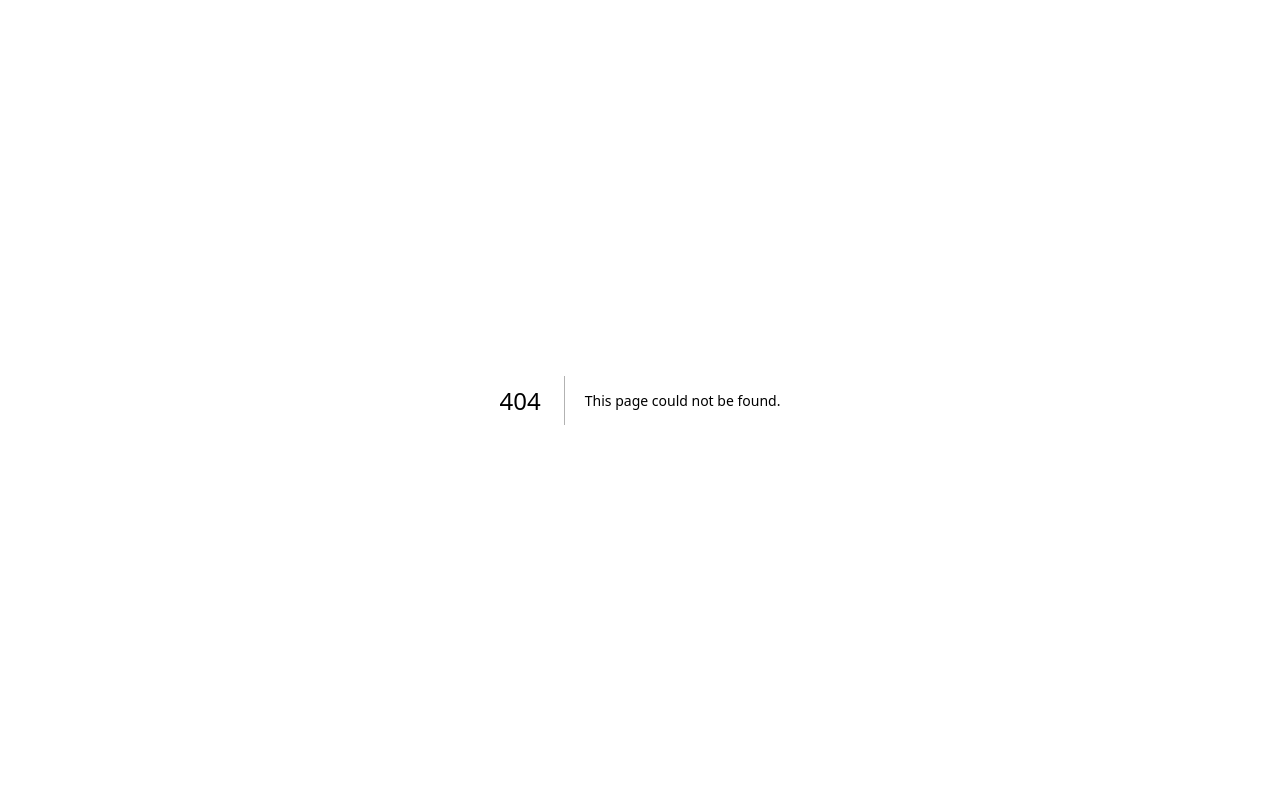
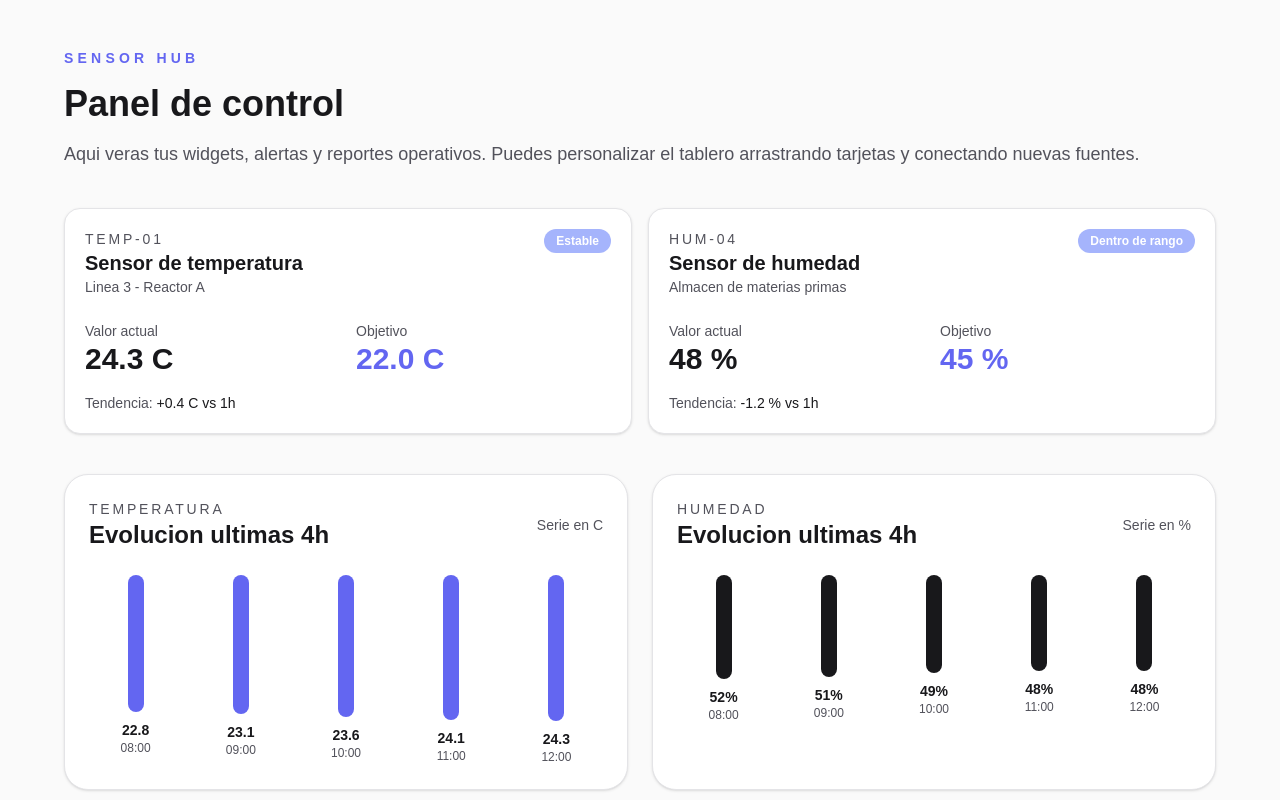
Before and after one commit to jlopezsa/sensor-hub-web, a Next.js app: page /dashboard in a window 1280 px wide. Before the commit this address had no page. Shown: the top 800 px of the page. Built offline with nearby package versions, Linux system fonts and the light colour scheme.

Commit message:
ADD: Dashboard template

```diff
--- /dev/null
+++ b/app/dashboard/page.tsx
@@ -0,0 +1,195 @@
+import { palette } from "../theme/colors";
+
+const sensors = [
+  {
+    id: "temp-01",
+    name: "Sensor de temperatura",
+    location: "Linea 3 - Reactor A",
+    value: "24.3 C",
+    target: "22.0 C",
+    trend: "+0.4 C vs 1h",
+    status: "Estable",
+  },
+  {
+    id: "hum-04",
+    name: "Sensor de humedad",
+    location: "Almacen de materias primas",
+    value: "48 %",
+    target: "45 %",
+    trend: "-1.2 % vs 1h",
+    status: "Dentro de rango",
+  },
+];
+
+const temperatureSeries = [
+  { label: "08:00", value: 22.8 },
+  { label: "09:00", value: 23.1 },
+  { label: "10:00", value: 23.6 },
+  { label: "11:00", value: 24.1 },
+  { label: "12:00", value: 24.3 },
+];
+
+const humiditySeries = [
+  { label: "08:00", value: 52 },
+  { label: "09:00", value: 51 },
+  { label: "10:00", value: 49 },
+  { label: "11:00", value: 48 },
+  { label: "12:00", value: 48 },
+];
+
+export default function Dashboard() {
+  return (
+    <div
+      className="min-h-screen px-6 py-12"
+      style={{ backgroundColor: palette.backgroundBase.hex, color: palette.textPrimary.hex }}
+    >
+      <div className="mx-auto flex max-w-6xl flex-col gap-10">
+        <header className="space-y-4 text-center md:text-left">
+          <p
+            className="text-sm font-semibold uppercase tracking-[0.3em]"
+            style={{ color: palette.accentPrimary.hex }}
+          >
+            Sensor Hub
+          </p>
+          <h1 className="text-4xl font-semibold">Panel de control</h1>
+          <p className="text-lg" style={{ color: palette.textSecondary.hex }}>
+            Aqui veras tus widgets, alertas y reportes operativos. Puedes personalizar el tablero arrastrando
+            tarjetas y conectando nuevas fuentes.
+          </p>
+        </header>
+
+        <section className="grid gap-4 md:grid-cols-2">
+          {sensors.map((sensor) => (
+            <div
+              key={sensor.id}
+              className="rounded-2xl border p-5 shadow-sm"
+              style={{
+                backgroundColor: palette.surface.hex,
+                borderColor: palette.borderSoft.hex,
+              }}
+            >
+              <div className="flex items-start justify-between">
+                <div>
+                  <p className="text-sm uppercase tracking-[0.2em]" style={{ color: palette.textSecondary.hex }}>
+                    {sensor.id}
+                  </p>
+                  <h3 className="text-xl font-semibold">{sensor.name}</h3>
+                  <p className="text-sm" style={{ color: palette.textSecondary.hex }}>
+                    {sensor.location}
+                  </p>
+                </div>
+                <span
+                  className="rounded-full px-3 py-1 text-xs font-semibold"
+                  style={{
+                    backgroundColor: palette.accentSecondary.hex,
+                    color: palette.textInverse.hex,
+                  }}
+                >
+                  {sensor.status}
+                </span>
+              </div>
+              <div className="mt-6 grid gap-4 md:grid-cols-2">
+                <div>
+                  <p className="text-sm" style={{ color: palette.textSecondary.hex }}>
+                    Valor actual
+                  </p>
+                  <p className="text-3xl font-semibold">{sensor.value}</p>
+                </div>
+                <div>
+                  <p className="text-sm" style={{ color: palette.textSecondary.hex }}>
+                    Objetivo
+                  </p>
+                  <p className="text-3xl font-semibold" style={{ color: palette.accentPrimary.hex }}>
+                    {sensor.target}
+                  </p>
+                </div>
+              </div>
+              <p className="mt-4 text-sm" style={{ color: palette.textSecondary.hex }}>
+                Tendencia: <span style={{ color: palette.textPrimary.hex }}>{sensor.trend}</span>
+              </p>
+            </div>
+          ))}
+        </section>
+
+        <section className="grid gap-6 md:grid-cols-2">
+          <div
+            className="rounded-3xl border p-6 shadow-sm"
+            style={{ backgroundColor: palette.surface.hex, borderColor: palette.borderSoft.hex }}
+          >
+            <div className="flex items-center justify-between">
+              <div>
+                <p className="text-sm uppercase tracking-[0.2em]" style={{ color: palette.textSecondary.hex }}>
+                  Temperatura
+                </p>
+                <h3 className="text-2xl font-semibold">Evolucion ultimas 4h</h3>
+              </div>
+              <span className="text-sm" style={{ color: palette.textSecondary.hex }}>
+                Serie en C
+              </span>
+            </div>
+            <div className="mt-6 flex gap-3">
+              {temperatureSeries.map((point) => (
+                <div key={point.label} className="flex-1 text-center">
+                  <div
+                    className="mx-auto w-4 rounded-full"
+                    style={{
+                      height: `${point.value * 6}px`,
+                      backgroundColor: palette.accentPrimary.hex,
+                    }}
+                  />
+                  <p className="mt-2 text-sm font-semibold">{point.value.toFixed(1)}</p>
+                  <p className="text-xs" style={{ color: palette.textSecondary.hex }}>
+                    {point.label}
+                  </p>
+                </div>
+              ))}
+            </div>
+          </div>
+
+          <div
+            className="rounded-3xl border p-6 shadow-sm"
+            style={{ backgroundColor: palette.surface.hex, borderColor: palette.borderSoft.hex }}
+          >
+            <div className="flex items-center justify-between">
+              <div>
+                <p className="text-sm uppercase tracking-[0.2em]" style={{ color: palette.textSecondary.hex }}>
+                  Humedad
+                </p>
+                <h3 className="text-2xl font-semibold">Evolucion ultimas 4h</h3>
+              </div>
+              <span className="text-sm" style={{ color: palette.textSecondary.hex }}>
+                Serie en %
+              </span>
+            </div>
+            <div className="mt-6 flex gap-3">
+              {humiditySeries.map((point) => (
+                <div key={point.label} className="flex-1 text-center">
+                  <div
+                    className="mx-auto w-4 rounded-full"
+                    style={{
+                      height: `${point.value * 2}px`,
+                      backgroundColor: palette.actionDark.hex,
+                    }}
+                  />
+                  <p className="mt-2 text-sm font-semibold">{point.value.toFixed(0)}%</p>
+                  <p className="text-xs" style={{ color: palette.textSecondary.hex }}>
+                    {point.label}
+                  </p>
+                </div>
+              ))}
+            </div>
+          </div>
+        </section>
+
+        <div className="rounded-3xl border px-6 py-6" style={{ borderColor: palette.borderSoft.hex }}>
+          <p className="text-sm uppercase tracking-[0.2em]" style={{ color: palette.textSecondary.hex }}>
+            Proximo paso
+          </p>
+          <p className="mt-2 text-lg" style={{ color: palette.textPrimary.hex }}>
+            Integra tu primera fuente de datos desde el menu lateral para comenzar a poblar el dashboard.
+          </p>
+        </div>
+      </div>
+    </div>
+  );
+}
--- a/app/page.tsx
+++ b/app/page.tsx
@@ -1,3 +1,5 @@
+import { gradients, palette } from "./theme/colors";
+
 const features = [
   {
     title: "Panel unificado",
@@ -43,70 +45,126 @@ const steps = [
 ];
 
 export default function Home() {
+  const heroGradient = `linear-gradient(180deg, ${gradients.heroBackground.stops.join(", ")})`;
+
   return (
-    <div className="min-h-screen bg-gradient-to-b from-zinc-50 via-white to-zinc-100 text-zinc-900">
+    <div
+      className="min-h-screen"
+      style={{
+        backgroundImage: heroGradient,
+        color: palette.textPrimary.hex,
+      }}
+    >
       <div className="mx-auto flex max-w-6xl flex-col gap-16 px-6 py-12 lg:py-20">
         <header className="space-y-6 text-center md:text-left">
-          <p className="text-sm font-semibold uppercase tracking-[0.3em] text-indigo-500">
+          <p
+            className="text-sm font-semibold uppercase tracking-[0.3em]"
+            style={{ color: palette.accentPrimary.hex }}
+          >
             Sensor Hub
           </p>
-          <h1 className="text-4xl font-semibold leading-tight text-zinc-900 md:text-5xl">
+          <h1 className="text-4xl font-semibold leading-tight md:text-5xl">
             Monitoriza, analiza y responde en tiempo real.
           </h1>
-          <p className="text-lg text-zinc-600 md:mx-0 md:max-w-3xl">
+          <p className="text-lg md:mx-0 md:max-w-3xl" style={{ color: palette.textSecondary.hex }}>
             Centraliza todos tus sensores industriales en un dashboard claro, detecta anomalias antes de que
             se conviertan en averias y comparte insights con tu equipo en cuestion de minutos.
           </p>
           <div className="flex flex-col gap-3 sm:flex-row sm:justify-center md:justify-start">
             <a
-              className="rounded-full bg-zinc-900 px-6 py-3 text-center text-white transition hover:bg-zinc-700"
+              className="rounded-full px-6 py-3 text-center transition hover:opacity-90"
+              style={{
+                backgroundColor: palette.actionDark.hex,
+                color: palette.textInverse.hex,
+              }}
               href="#contacto"
             >
               Solicitar demo
             </a>
             <a
-              className="rounded-full border border-zinc-300 px-6 py-3 text-center text-zinc-900 transition hover:border-zinc-900"
+              className="rounded-full border px-6 py-3 text-center transition hover:opacity-80"
+              style={{
+                borderColor: palette.borderSoft.hex,
+                color: palette.textPrimary.hex,
+              }}
               href="#features"
             >
               Ver caracteristicas
+            </a>
+            <a
+              className="rounded-full px-6 py-3 text-center transition hover:opacity-90"
+              style={{
+                backgroundColor: palette.accentPrimary.hex,
+                color: palette.textInverse.hex,
+              }}
+              href="/dashboard"
+            >
+              Ir al dashboard
             </a>
           </div>
         </header>
 
         <section id="features" className="grid gap-6 md:grid-cols-3">
           {features.map((feature) => (
-            <div key={feature.title} className="rounded-2xl border border-zinc-200 bg-white/80 p-6 shadow-sm">
-              <h3 className="text-lg font-semibold text-zinc-900">{feature.title}</h3>
-              <p className="mt-3 text-sm text-zinc-600">{feature.description}</p>
+            <div
+              key={feature.title}
+              className="rounded-2xl border p-6 shadow-sm"
+              style={{
+                backgroundColor: palette.surface.hex,
+                borderColor: palette.borderSoft.hex,
+              }}
+            >
+              <h3 className="text-lg font-semibold">{feature.title}</h3>
+              <p className="mt-3 text-sm" style={{ color: palette.textSecondary.hex }}>
+                {feature.description}
+              </p>
             </div>
           ))}
         </section>
 
-        <section className="grid gap-8 rounded-3xl bg-zinc-900 px-8 py-10 text-white md:grid-cols-2">
-          <div className="space-y-6">
+        <section
+          className="grid gap-8 rounded-3xl px-8 py-10 md:grid-cols-2"
+          style={{ backgroundColor: palette.actionDark.hex, color: palette.textInverse.hex }}
+        >
+          <div className="space-y-6" style={{ color: palette.textInverse.hex }}>
             <h2 className="text-3xl font-semibold leading-tight">Alertas claras, decisiones rapidas.</h2>
-            <p className="text-zinc-300">
+            <p style={{ color: palette.textSubtle.hex }}>
               Define umbrales y recibe avisos multicanal cuando se detecten anomalias. El equipo dispone de
               contexto, pasos recomendados y estado historico en segundos.
             </p>
             <div className="grid gap-4 sm:grid-cols-2">
               {stats.map((stat) => (
-                <div key={stat.label} className="rounded-2xl border border-white/10 px-4 py-5">
+                <div
+                  key={stat.label}
+                  className="rounded-2xl border px-4 py-5"
+                  style={{ borderColor: palette.overlay.hex }}
+                >
                   <div className="text-3xl font-semibold">{stat.value}</div>
-                  <div className="text-sm uppercase tracking-wide text-zinc-400">{stat.label}</div>
+                  <div className="text-sm uppercase tracking-wide" style={{ color: palette.textSubtle.hex }}>
+                    {stat.label}
+                  </div>
                 </div>
               ))}
             </div>
           </div>
-          <div className="space-y-5 rounded-3xl bg-black/30 p-6">
-            <p className="text-sm font-semibold text-indigo-300">Como funciona</p>
+          <div
+            className="space-y-5 rounded-3xl p-6"
+            style={{ backgroundColor: palette.overlay.hex, color: palette.textInverse.hex }}
+          >
+            <p className="text-sm font-semibold" style={{ color: palette.accentSecondary.hex }}>
+              Como funciona
+            </p>
             <div className="space-y-5">
               {steps.map((step) => (
                 <div key={step.number} className="flex gap-4">
-                  <div className="text-sm font-semibold text-indigo-300">{step.number}</div>
+                  <div className="text-sm font-semibold" style={{ color: palette.accentSecondary.hex }}>
+                    {step.number}
+                  </div>
                   <div>
                     <h3 className="text-lg font-semibold">{step.title}</h3>
-                    <p className="text-sm text-zinc-300">{step.description}</p>
+                    <p className="text-sm" style={{ color: palette.textSubtle.hex }}>
+                      {step.description}
+                    </p>
                   </div>
                 </div>
               ))}
@@ -116,20 +174,33 @@ export default function Home() {
 
         <section
           id="contacto"
-          className="rounded-3xl border border-zinc-200 bg-white px-8 py-10 text-center shadow-sm md:text-left"
+          className="rounded-3xl border px-8 py-10 text-center shadow-sm md:text-left"
+          style={{
+            borderColor: palette.borderSoft.hex,
+            backgroundColor: palette.surface.hex,
+          }}
         >
           <div className="flex flex-col gap-6 md:flex-row md:items-center md:justify-between">
             <div>
-              <p className="text-sm font-semibold uppercase tracking-[0.3em] text-indigo-500">Comienza hoy</p>
-              <h2 className="mt-2 text-2xl font-semibold text-zinc-900">
+              <p
+                className="text-sm font-semibold uppercase tracking-[0.3em]"
+                style={{ color: palette.accentPrimary.hex }}
+              >
+                Comienza hoy
+              </p>
+              <h2 className="mt-2 text-2xl font-semibold">
                 Automatiza tu monitoreo en menos de una semana.
               </h2>
-              <p className="mt-2 text-zinc-600">
+              <p className="mt-2" style={{ color: palette.textSecondary.hex }}>
                 Configura flujos, integra equipos de campo y comparte reportes con toda la organizacion sin codigo.
               </p>
             </div>
             <a
-              className="rounded-full bg-indigo-500 px-8 py-3 text-white transition hover:bg-indigo-400"
+              className="rounded-full px-8 py-3 text-white transition hover:opacity-90"
+              style={{
+                backgroundColor: palette.accentPrimary.hex,
+                color: palette.textInverse.hex,
+              }}
               href="mailto:hola@sensorhub.io"
             >
               Hablar con un especialista
```
